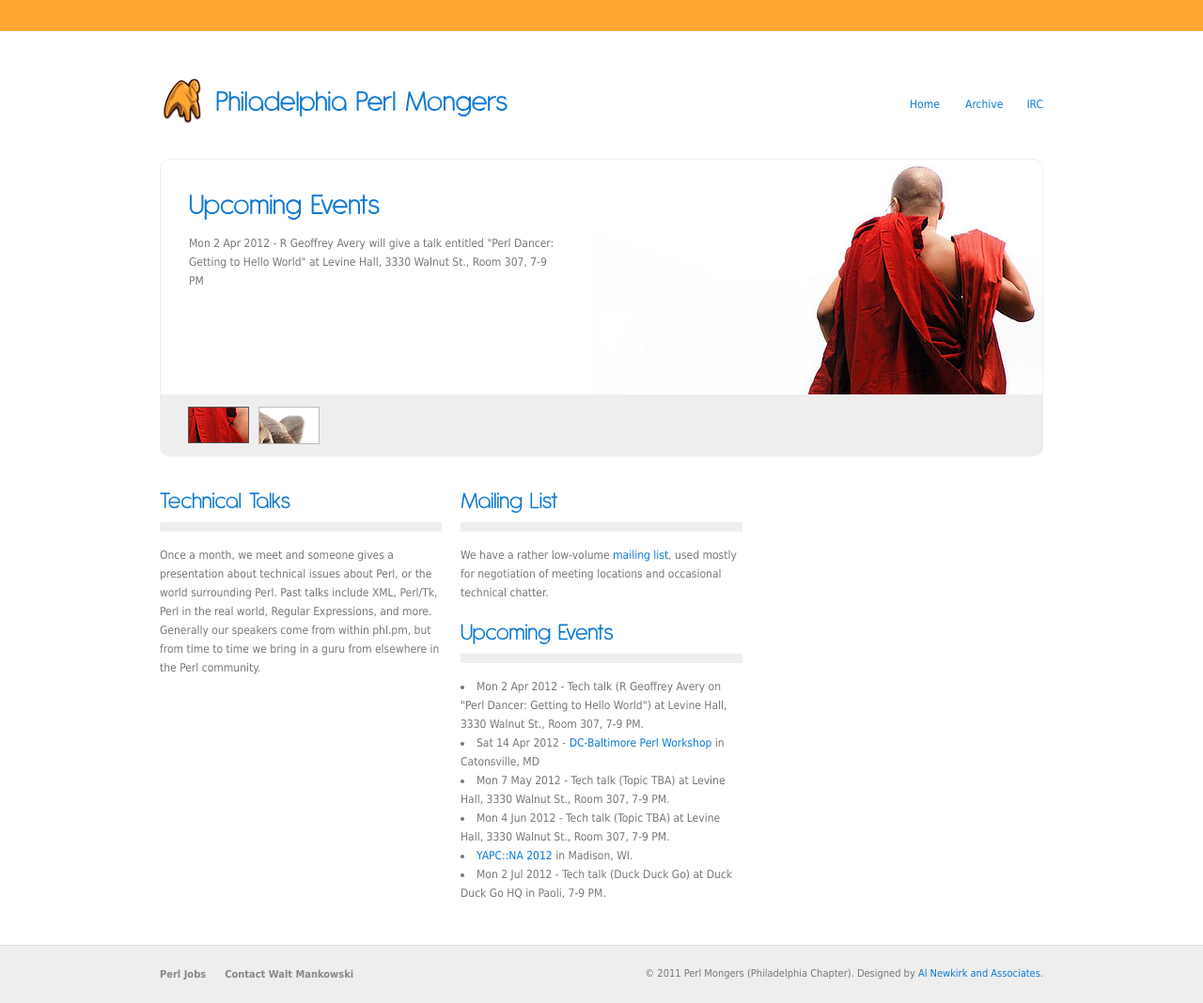
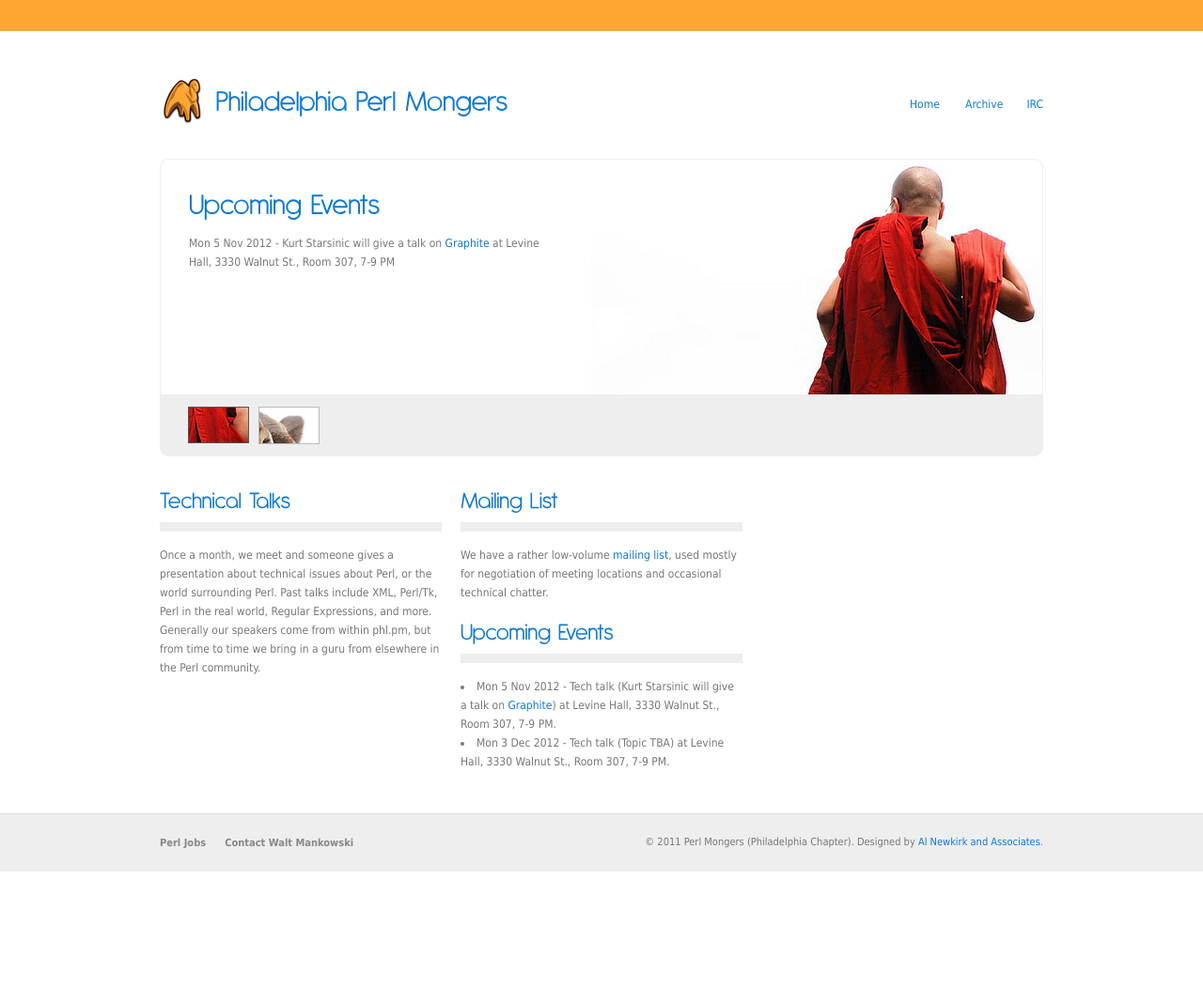
Before and after one commit to waltman/phl-pm-www, a plain HTML site: page index.html in a window 1280 px wide. Shown: the whole page at 94% size. After the commit the page ends 928 px from the top, so only its background shows below. Drawn offline with Linux system fonts and the light colour scheme; a script that the page names is missing.

Commit message:
added Kurt's Graphite talk

```diff
--- a/index.html
+++ b/index.html
@@ -74,7 +74,7 @@
 				<div class="imageContainer"><img src="images/phl.pm.org-monk.png" alt="Image" /></div>
 				<div class="contentContainer">
 					<h2>Upcoming Events</h2>
-					<p>Mon 2 Apr 2012 - R Geoffrey Avery will give a talk entitled "Perl Dancer: Getting to Hello World" at Levine Hall, 3330 Walnut St., Room 307, 7-9 PM</p>
+					<p>Mon 5 Nov 2012 - Kurt Starsinic will give a talk on <a href="http://graphite.wikidot.com/">Graphite</a> at Levine Hall, 3330 Walnut St., Room 307, 7-9 PM</p>
 					<!-- <p>Social meeting at <a href='http://www.noddinghead.com'>Nodding Head Brewpub</a>, 1516 Sansom St., Philadelphia. Monday August 1, 7 PM.</p> -->
 					<!-- <div class="extra"> -->
 					<!-- 	<p><strong>Al Newkirk will be speaking on Mongoose</strong></p><\!--<a href="https://www.google.com/calendar/embed?src=eh3h2aa01rk8s4rlqvrrdus8kg@group.calendar.google.com&ctz=America/New_York&gsessionid=t7dd2Mivtq_ddp6EY2507w&iframe=true&width=75%&height=75&" rel="prettyPhoto[iframes]" title="Show Philadelphia Perl Mongers Calendar">Show Calendar</a>-\-> -->
@@ -105,12 +105,14 @@
 				<p>We have a rather low-volume <a href='http://mail.pm.org/mailman/listinfo/philadelphia-pm'>mailing list</a>, used mostly for negotiation of meeting locations and occasional technical chatter.</p>
 				<h3>Upcoming Events</h3>
 				<ul>
-                                        <li>Mon 2 Apr 2012 - Tech talk (R Geoffrey Avery on "Perl Dancer: Getting to Hello World") at Levine Hall, 3330 Walnut St., Room 307, 7-9 PM.</li>
-                                        <li>Sat 14 Apr 2012 - <a href='http://dcbpw.org/dcbpw2012/'>DC-Baltimore Perl Workshop</a> in Catonsville, MD</li>
-                                        <li>Mon 7 May 2012 - Tech talk (Topic TBA) at Levine Hall, 3330 Walnut St., Room 307, 7-9 PM.</li>
-                                        <li>Mon 4 Jun 2012 - Tech talk (Topic TBA) at Levine Hall, 3330 Walnut St., Room 307, 7-9 PM.</li>
-					<li><a href='http://www.yapcna.org/'>YAPC::NA 2012</a> in Madison, WI.</li>
-                                        <li>Mon 2 Jul 2012 - Tech talk (Duck Duck Go) at Duck Duck Go HQ in Paoli, 7-9 PM.</li>
+                                        <li>Mon 5 Nov 2012 - Tech talk (Kurt Starsinic will give a talk on <a href="http://graphite.wikidot.com/">Graphite</a>) at Levine Hall, 3330 Walnut St., Room 307, 7-9 PM.</li>
+                                        <li>Mon 3 Dec 2012 - Tech talk (Topic TBA) at Levine Hall, 3330 Walnut St., Room 307, 7-9 PM.</li>
+                                        <!-- <li>Mon 2 Apr 2012 - Tech talk (R Geoffrey Avery on "Perl Dancer: Getting to Hello World") at Levine Hall, 3330 Walnut St., Room 307, 7-9 PM.</li> -->
+                                        <!-- <li>Sat 14 Apr 2012 - <a href='http://dcbpw.org/dcbpw2012/'>DC-Baltimore Perl Workshop</a> in Catonsville, MD</li> -->
+                                        <!-- <li>Mon 7 May 2012 - Tech talk (Topic TBA) at Levine Hall, 3330 Walnut St., Room 307, 7-9 PM.</li> -->
+                                        <!-- <li>Mon 4 Jun 2012 - Tech talk (Topic TBA) at Levine Hall, 3330 Walnut St., Room 307, 7-9 PM.</li> -->
+					<!-- <li><a href='http://www.yapcna.org/'>YAPC::NA 2012</a> in Madison, WI.</li> -->
+                                        <!-- <li>Mon 2 Jul 2012 - Tech talk (Duck Duck Go) at Duck Duck Go HQ in Paoli, 7-9 PM.</li> -->
 				        <!--<li>Mon 1 Aug 2011, 7 PM - Social meeting at <a href='http://www.noddinghead.com'>Nodding Head Brewpub</a>, 1516 Sansom St., Philadelphia.</li> -->
                                         <!-- <li>Mon 6 Jun 2011 - Al Newkirk will be speaking on Mongoose, a MongoDB&harr;Moose mapper at Levine Hall, 3330 Walnut St., Room 307, 7-9 PM.</li> -->
 					<!-- <li>Mon 4 Jul 2011 - No Meeting (Independence Day)</li> -->
```
